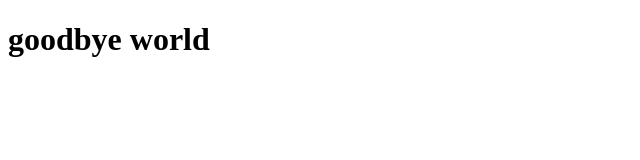
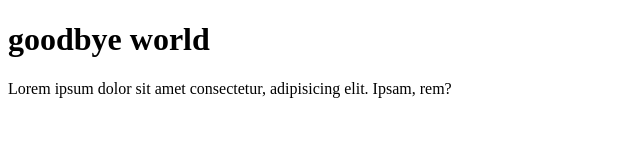
Before and after one commit to Sarvar2004/practice-github, a plain HTML site: page index.html in a window 1280 px wide. Shown: the whole page, without its empty margins (0-640 px from the left). Drawn offline with Linux system fonts and the light colour scheme.

Commit message:
yana index ozgardi

```diff
--- a/index.html
+++ b/index.html
@@ -10,6 +10,7 @@
 
 <body>
   <h1>goodbye world</h1>
+  <p>Lorem ipsum dolor sit amet consectetur, adipisicing elit. Ipsam, rem?</p>
 </body>
 
 </html>
```
